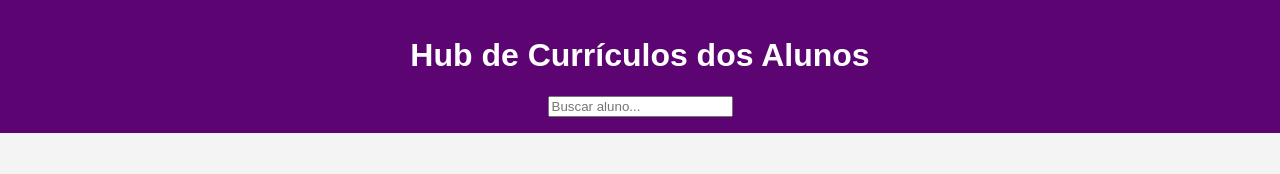
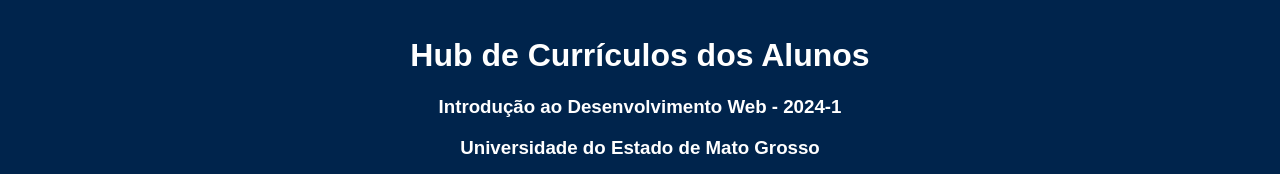
Before and after one commit to jeanozahn/idw-2024-1-curriculo, a plain HTML site: page index.html in a window 1280 px wide. Shown: the top 174 px of the page. Drawn offline with Linux system fonts and the light colour scheme.

Commit message:
Insert-all-students

```diff
--- a/css/styles.css
+++ b/css/styles.css
@@ -1,4 +1,7 @@
-/* styles.css */
+/* styles.css
+Unemat Primary Color : #1C4C0D
+Unemat Secondary Color: #00244C
+*/
 body {
     font-family: Arial, sans-serif;
     margin: 0;
@@ -10,7 +13,7 @@ body {
 }
 
 header {
-    background-color: #5c0472;
+    background-color: #00244C;
     color: white;
     width: 100%;
     padding: 1rem 0;
--- a/index.html
+++ b/index.html
@@ -9,6 +9,8 @@
 <body>
     <header>
         <h1>Hub de Currículos dos Alunos</h1>
+        <h3>Introdução ao Desenvolvimento Web - 2024-1</h3>
+        <h3>Universidade do Estado de Mato Grosso</h3>
         <input type="text" id="search" placeholder="Buscar aluno..." onkeyup="searchCards()">
     </header>
     <main>
```
